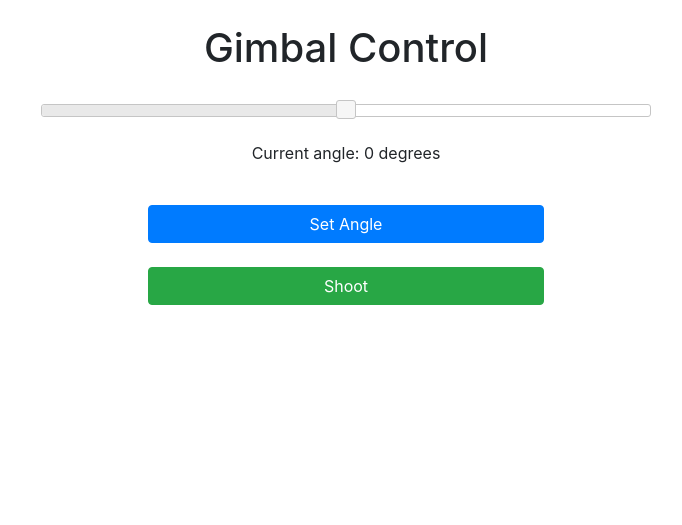
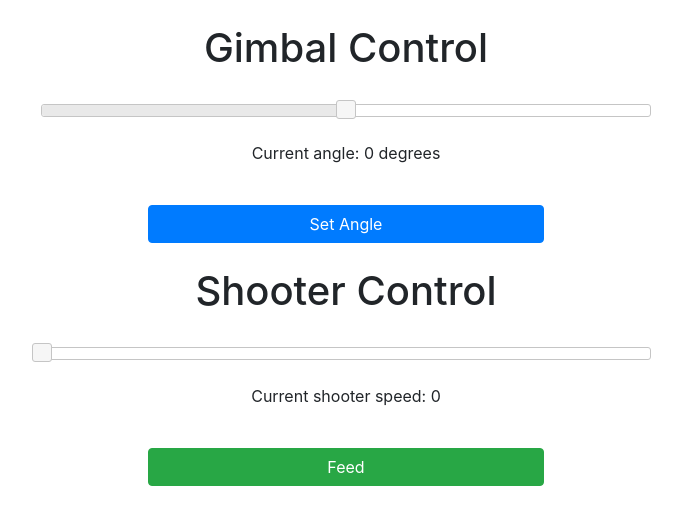
Before and after one commit to strikerPro818/strikerBot, a Flask app: page / in a window 1280 px wide. Shown: the top 525 px of the page, without its empty margins (294-976 px from the left). Run offline with Flask 2, Linux system fonts and the light colour scheme; some libraries are stand-ins or nearby versions.

Commit message:
multithreading - success

```diff
--- a/mobileControl/app.py
+++ b/mobileControl/app.py
@@ -1,30 +1,288 @@
+# from flask import Flask, render_template, request, jsonify
+# import RPi.GPIO as GPIO
+# from src.rmd_x8 import RMD_X8
+# import time
+# import threading
+# #
+# # sudo ip link set can0 up type can bitrate 1000000
+# # sudo ifconfig can0 txqueuelen 65536
+#
+# GPIO.setwarnings(False)
+#
+# GPIO.setmode(GPIO.BCM)
+# robot = RMD_X8(0x141)
+# robot.setup()
+#
+# app = Flask(__name__)
+#
+# GPIO.setup(26, GPIO.OUT)
+# shooter = GPIO.PWM(26, 1000)
+# shooter.start(0)
+# last_duty_cycle = 0
+#
+#
+# GPIO.setup(19, GPIO.OUT)
+# feeder = GPIO.PWM(19, 100)
+# feeder.start(0)
+#
+#
+# @app.route('/')
+# def index():
+#     return render_template('index.html')
+#
+#
+# @app.route('/set_angle', methods=['POST'])
+# def set_angle():
+#     angle = int(request.form['angle'])
+#     target = angle * 100 * 6;
+#     bb = target.to_bytes(4, 'little', signed=True)
+#     robot.position_closed_loop_1(bb)
+#
+#     time.sleep(1)
+#
+#     robot.motor_stop()
+#     return jsonify(message='Angle Moved')
+#
+#
+# def set_shooter_duty_cycle(duty_cycle):
+#     shooter.ChangeDutyCycle(duty_cycle)
+#
+#
+# def set_feeder_duty_cycle(duty_cycle):
+#     feeder.ChangeDutyCycle(duty_cycle)
+#
+#
+# def ramp_up_shooter_duty_cycle(duty_cycle):
+#     current_duty_cycle = duty_cycle
+#     step_size = 1
+#     delay = 0.005
+#     for i in range(current_duty_cycle, duty_cycle + 1, step_size):
+#         set_shooter_duty_cycle(i)
+#         time.sleep(delay)
+#
+#
+# def ramp_up_feeder_duty_cycle(duty_cycle):
+#     current_duty_cycle = duty_cycle
+#     step_size = 1
+#     delay = 0.005
+#     for i in range(current_duty_cycle, duty_cycle + 1, step_size):
+#         set_feeder_duty_cycle(i)
+#         time.sleep(delay)
+# # @app.route('/shoot', methods=['POST'])
+# # def shoot():
+# #     action = request.form['action']
+# #     if action == 'start':
+# #         # shooter.ChangeDutyCycle(13)
+# #
+# #         # shooter.ChangeDutyCycle(13)
+# #         # print('20')
+# #         # speed = int(request.form['speed'])
+# #         # pwmDutyCycle = speed
+# #         # shooter.ChangeDutyCycle(pwmDutyCycle)
+# #         # return 'Speed set to {}'.format(speed)
+# #         return jsonify(message='Shooting started')
+# #     elif action == 'stop':
+# #         shooter.ChangeDutyCycle(0)
+# #         return jsonify(message='Shooting stopped')
+# #     else:
+# #         return jsonify(message='Invalid action')
+# @app.route('/feed', methods=['POST'])
+# def feed():
+#     action = request.form['action']
+#     if action == 'start':
+#         # set_feeder_duty_cycle(100)
+#         feeder.ChangeDutyCycle(100)
+#         return jsonify(message='Feeder started')
+#     elif action == 'stop':
+#         feeder.ChangeDutyCycle(0)
+#         return jsonify(message='Feeder stopped')
+#     else:
+#         return jsonify(message='Invalid action')
+#
+# @app.route('/set_speed', methods=['POST'])
+# def shoot():
+#     global last_duty_cycle
+#     duty_cycle = int(request.form["speed"])
+#     if duty_cycle != last_duty_cycle:
+#         last_duty_cycle = duty_cycle
+#         set_shooter_duty_cycle(duty_cycle)
+#     return ""
+#
+#
+#     # return 'Speed set to {}'.format(speed)
+#
+#
+#
+# if __name__ == '__main__':
+#     try:
+#         app.run(host='192.168.31.189', port=9090, debug=True)
+#     finally:
+#         shooter.stop()  # Stop the PWM
+#         feeder.stop()
+#         GPIO.cleanup()  # Clean up the GPIO pins
+#     # app.run(host='192.168.1.5', port=9090, debug=True)
+
+
+
+
+
+
+# from flask import Flask, render_template, request, jsonify
+# import RPi.GPIO as GPIO
+# from src.rmd_x8 import RMD_X8
+# import time
+# import threading
+#
+# GPIO.setwarnings(False)
+# GPIO.setmode(GPIO.BCM)
+# robot = RMD_X8(0x141)
+# robot.setup()
+#
+# app = Flask(__name__)
+#
+# GPIO.setup(26, GPIO.OUT)
+# shooter = GPIO.PWM(26, 1000)
+# shooter.start(0)
+# last_duty_cycle = 0
+#
+# GPIO.setup(19, GPIO.OUT)
+# feeder = GPIO.PWM(19, 100)
+# feeder.start(0)
+#
+# def set_shooter_duty_cycle(duty_cycle):
+#     shooter.ChangeDutyCycle(duty_cycle)
+#
+# def set_feeder_duty_cycle(duty_cycle):
+#     feeder.ChangeDutyCycle(duty_cycle)
+#
+# def ramp_up_shooter_duty_cycle(duty_cycle):
+#     current_duty_cycle = duty_cycle
+#     step_size = 1
+#     delay = 0.005
+#     for i in range(current_duty_cycle, duty_cycle + 1, step_size):
+#         set_shooter_duty_cycle(i)
+#         time.sleep(delay)
+#
+# def ramp_up_feeder_duty_cycle(duty_cycle):
+#     current_duty_cycle = duty_cycle
+#     step_size = 1
+#     delay = 0.005
+#     for i in range(current_duty_cycle, duty_cycle + 1, step_size):
+#         set_feeder_duty_cycle(i)
+#         time.sleep(delay)
+#
+# def angle_thread(angle):
+#     target = angle * 100 * 6;
+#     bb = target.to_bytes(4, 'little', signed=True)
+#     robot.position_closed_loop_1(bb)
+#     time.sleep(1)
+#     robot.motor_stop()
+#
+# def shooter_thread(duty_cycle):
+#     global last_duty_cycle
+#     if duty_cycle != last_duty_cycle:
+#         last_duty_cycle = duty_cycle
+#         ramp_up_shooter_duty_cycle(duty_cycle)
+#
+# def feeder_thread(duty_cycle):
+#     set_feeder_duty_cycle(duty_cycle)
+#
+# @app.route('/')
+# def index():
+#     return render_template('index.html')
+#
+# @app.route('/set_angle', methods=['POST'])
+# def set_angle():
+#     angle = int(request.form['angle'])
+#     t = threading.Thread(target=angle_thread, args=(angle,))
+#     t.start()
+#     return jsonify(message='Angle Moved')
+#
+# @app.route('/feed', methods=['POST'])
+# def feed():
+#     action = request.form['action']
+#     if action == 'start':
+#         t = threading.Thread(target=feeder_thread, args=(100,))
+#         t.start()
+#         return jsonify(message='Feeder started')
+#     elif action == 'stop':
+#         feeder.ChangeDutyCycle(0)
+#         return jsonify(message='Feeder stopped')
+#     else:
+#         return jsonify(message='Invalid action')
+#
+# @app.route('/set_speed', methods=['POST'])
+# def shoot():
+#     duty_cycle = int(request.form["speed"])
+#     t = threading.Thread(target=shooter_thread, args=(duty_cycle,))
+#     t.start()
+#     return ""
+#
+# if __name__ == '__main__':
+#     try:
+#         app.run(host='192.168.31.189', port=9090, debug=True)
+#     finally:
+#         shooter.stop()  # Stop the PWM
+#         feeder.stop()
+#         GPIO.cleanup()  # Clean up the GPIO pins
+
+
+
+
+
+
+
+
+
+
+
+
 from flask import Flask, render_template, request, jsonify
 import RPi.GPIO as GPIO
 from src.rmd_x8 import RMD_X8
 import time
-
-# sudo ip link set can0 up type can bitrate 1000000
-# sudo ifconfig can0 txqueuelen 65536
+import threading
 
 GPIO.setwarnings(False)
-
 GPIO.setmode(GPIO.BCM)
 robot = RMD_X8(0x141)
 robot.setup()
 
 app = Flask(__name__)
 
-GPIO.setup(26, GPIO.OUT) #Shooter
-shooter = GPIO.PWM(26, 100)
+GPIO.setup(26, GPIO.OUT)
+shooter = GPIO.PWM(26, 1000)
 shooter.start(0)
+last_duty_cycle = 0
 
-GPIO.setup(19, GPIO.OUT) #Feeder
+GPIO.setup(19, GPIO.OUT)
 feeder = GPIO.PWM(19, 100)
 feeder.start(0)
 
+def set_shooter_duty_cycle(duty_cycle):
+    shooter.ChangeDutyCycle(duty_cycle)
+
+def set_feeder_duty_cycle(duty_cycle):
+    feeder.ChangeDutyCycle(duty_cycle)
+
+def ramp_up_shooter_duty_cycle(duty_cycle):
+    current_duty_cycle = duty_cycle
+    step_size = 1
+    delay = 0.005
+    for i in range(current_duty_cycle, duty_cycle + 1, step_size):
+        set_shooter_duty_cycle(i)
+        time.sleep(delay)
+
+def ramp_up_feeder_duty_cycle(duty_cycle):
+    current_duty_cycle = duty_cycle
+    step_size = 1
+    delay = 0.005
+    for i in range(current_duty_cycle, duty_cycle + 1, step_size):
+        set_feeder_duty_cycle(i)
+        time.sleep(delay)
+
 @app.route('/')
 def index():
-
     return render_template('index.html')
 
 @app.route('/set_angle', methods=['POST'])
@@ -37,20 +295,48 @@ def set_angle():
     time.sleep(1)
 
     robot.motor_stop()
-@app.route('/shoot', methods=['POST'])
+    return jsonify(message='Angle Moved')
+
+class ShootThread(threading.Thread):
+    def __init__(self, duty_cycle):
+        threading.Thread.__init__(self)
+        self.duty_cycle = duty_cycle
+
+    def run(self):
+        global last_duty_cycle
+        duty_cycle = self.duty_cycle
+        if duty_cycle != last_duty_cycle:
+            last_duty_cycle = duty_cycle
+            set_shooter_duty_cycle(duty_cycle)
+
+@app.route('/set_speed', methods=['POST'])
 def shoot():
+    duty_cycle = int(request.form["speed"])
+    ShootThread(duty_cycle).start()
+    return ""
+
+class FeedThread(threading.Thread):
+    def __init__(self, action):
+        threading.Thread.__init__(self)
+        self.action = action
+
+    def run(self):
+        action = self.action
+        if action == 'start':
+            feeder.ChangeDutyCycle(100)
+        elif action == 'stop':
+            feeder.ChangeDutyCycle(0)
+
+@app.route('/feed', methods=['POST'])
+def feed():
     action = request.form['action']
-    if action == 'start':
-        shooter.ChangeDutyCycle(26)
-        print('20')
-        return jsonify(message='Shooting started')
-    elif action == 'stop':
-        shooter.ChangeDutyCycle(0)
-        return jsonify(message='Shooting stopped')
-    else:
-        return jsonify(message='Invalid action')
+    FeedThread(action).start()
+    return jsonify(message='Feeder ' + action + 'ed')
 
 if __name__ == '__main__':
-
-    app.run(host='192.168.31.189', port=9090, debug=True)
-    # app.run(host='192.168.1.5', port=9090, debug=True)
+    try:
+        app.run(host='192.168.31.189', port=9090, debug=True)
+    finally:
+        shooter.stop()  # Stop the PWM
+        feeder.stop()
+        GPIO.cleanup()  # Clean up the GPIO pins
--- a/mobileControl/templates/index.html
+++ b/mobileControl/templates/index.html
@@ -96,9 +96,42 @@
                 <button id="submit-btn" class="btn btn-block btn-primary">Set Angle</button>
             </div>
         </div>
+
+
         <div class="row mt-4">
+            <div class="col-12">
+                <h1 class="text-center">Shooter Control</h1>
+            </div>
+        </div>
+
+        <div class="row mt-4">
+            <div class="col-sm-6 offset-sm-3">
+                <div id="shooter-slider"></div>
+            </div>
+        </div>
+
+<!--        <div class="row mt-4">-->
+<!--            <div class="col-sm-4 offset-sm-4">-->
+<!--                <button id="submitSpeed-btn" class="btn btn-block btn-primary">Set Speed</button>-->
+<!--            </div>-->
+<!--        </div>-->
+
+
+        <div class="row mt-4">
+            <div class="col-12">
+                <p class="text-center">Current shooter speed: <span id="speed">0</span></p>
+        </div>
+        </div>
+
+<!--        <div class="row mt-4">-->
+<!--            <div class="col-12">-->
+<!--                <h1 class="text-center">Feeder Control</h1>-->
+<!--            </div>-->
+<!--        </div>-->
+
+               <div class="row mt-4">
             <div class="col-sm-4 offset-sm-4">
-                <button id="shooter-btn" class="btn btn-block btn-success">Shoot</button>
+                <button id="feeder-btn" class="btn btn-block btn-success">Feed</button>
             </div>
         </div>
     </div>
@@ -123,7 +156,7 @@
                     type: 'POST',
                     data: {angle: angle},
                     success: function(response) {
-                        alert(response);
+                        console.log(response);
                     },
                     error: function(error) {
                         console.log(error);
@@ -131,18 +164,85 @@
                 });
             });
 
-            $('#shooter-btn').click(function() {
-                var action = $(this).text() === 'Shoot' ? 'start' : 'stop';
+            // $('#shooter-btn').click(function() {
+            //     var action = $(this).text() === 'Shoot' ? 'start' : 'stop';
+            //     $.ajax({
+            //         url: '/shoot',
+            //         type: 'POST',
+            //         data: {action: action},
+            //         success: function(response) {
+            //             if (action == 'start') {
+            //                 $('#shooter-btn').removeClass('btn-success').addClass('btn-danger').text('Stop Shooting');
+            //
+            //                 console.log(response)
+            //             } else {
+            //                 $('#shooter-btn').removeClass('btn-danger').addClass('btn-success').text('Shoot');
+            //                 console.log(response)
+            //             }
+            //         },
+            //         error: function(error) {
+            //             console.log(error);
+            //         }
+            //     });
+            // });
+
+             $( "#shooter-slider" ).slider({
+                orientation: "horizontal",
+                range: "min",
+                min: 13,
+                max: 24,
+                value: 13,
+                slide: function( event, ui ) {
+                    $( "#speed" ).html(ui.value);
+                }
+            });
+
+             $('#shooter-slider').on('slidechange', function(event, ui) {
+                var speed = ui.value;
                 $.ajax({
-                    url: '/shoot',
+                    url: '/set_speed',
+                    type: 'POST',
+                    data: {speed: speed},
+                    success: function(response) {
+                        console.log(response);
+                    },
+                    error: function(error) {
+                        console.log(error);
+                    }
+                });
+            });
+
+
+            // $('#submitSpeed-btn').click(function() {
+            //     var speed = $('#speed').int();
+            //     $.ajax({
+            //         url: '/set_speed',
+            //         type: 'POST',
+            //         data: {speed: speed},
+            //         success: function(response) {
+            //             alert(response);
+            //         },
+            //         error: function(error) {
+            //             console.log(error);
+            //         }
+            //     });
+            // });
+
+
+
+            $('#feeder-btn').click(function() {
+                var action = $(this).text() === 'Feed' ? 'start' : 'stop';
+                $.ajax({
+                    url: '/feed',
                     type: 'POST',
                     data: {action: action},
+                    timeout: 5000,
                     success: function(response) {
                         if (action == 'start') {
-                            $('#shooter-btn').removeClass('btn-success').addClass('btn-danger').text('Stop Shooting');
+                            $('#feeder-btn').removeClass('btn-success').addClass('btn-danger').text('Stop Feeder');
                             console.log(response)
                         } else {
-                            $('#shooter-btn').removeClass('btn-danger').addClass('btn-success').text('Shoot');
+                            $('#feeder-btn').removeClass('btn-danger').addClass('btn-success').text('Feed');
                             console.log(response)
                         }
                     },
@@ -152,6 +252,30 @@
                 });
             });
         });
+
+        // const dutyCycleSlider = document.getElementById("shooter-slider");
+        // const dutyCycleValue = document.getElementById("duty-cycle-value");
+        //
+        // function updateDutyCycleValue() {
+        //     dutyCycleValue.textContent = `${dutyCycleSlider.value}%`;
+        // }
+        //
+        // function sendDutyCycleValue() {
+        //     const dutyCycle = dutyCycleSlider.value;
+        //     fetch("/set_speed", {
+        //         method: "POST",
+        //         body: new URLSearchParams({
+        //             "duty_cycle": dutyCycle,
+        //         }),
+        //     });
+        // }
+        //
+        // updateDutyCycleValue();
+        //
+        // dutyCycleSlider.addEventListener("input", () => {
+        //     updateDutyCycleValue();
+        //     sendDutyCycleValue();
+        // });
     </script>
 </body>
 </html>
```
Also changed, not shown: PCA9685.py (added, +42 -0 lines), pwmTest.py (added, +29 -0 lines), shooterTest.py (+58 -11 lines), soloTest/app.py (added, +42 -0 lines), soloTest/templates/index.html (added, +40 -0 lines), switchTestP.py (added, +17 -0 lines).
